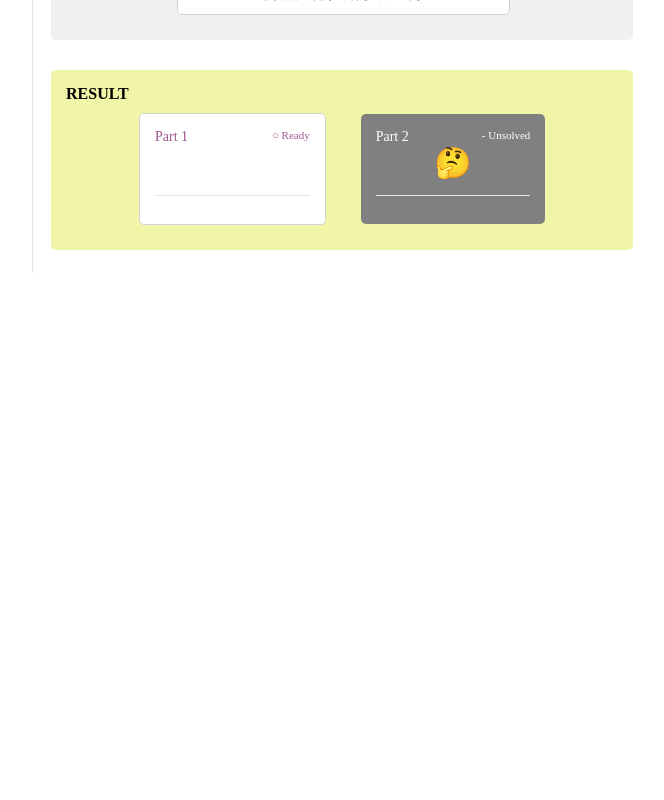
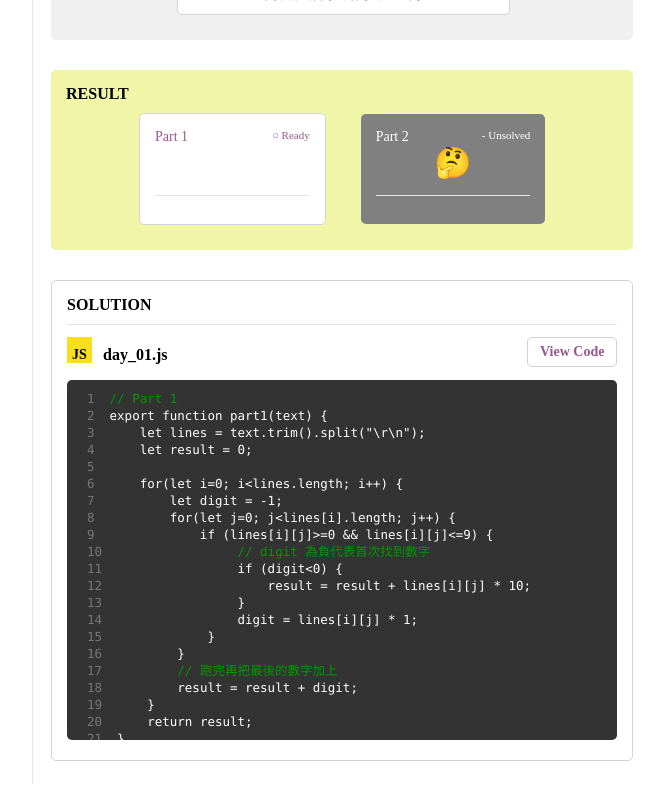
Before and after one commit to Lynn19950915/Advent_of_Code, a Vue app: page /day/01 in a window 1280 px wide. Shown: the part 454-1254 px from the top of the page, without its empty margins (431-1095 px from the left). Before the commit the page ends 800 px from the top, so only its background shows below. Built offline with nearby package versions, Linux system fonts and the light colour scheme.

Commit message:
#2 附上程式碼區塊

```diff
--- a/src/data/days.js
+++ b/src/data/days.js
@@ -1,4 +1,5 @@
 import { part1 as sol01_1, part2 as sol01_2 } from "./solutions/day_01"
+import day01_source from "./solutions/day_01.js?raw"
 
 export const days = [
     {
@@ -8,5 +9,6 @@ export const days = [
         stars: 1,
         part1: sol01_1,
         part2: sol01_2,
+        sourceCode: day01_source,
     },
 ]
--- a/src/views/DailySolution.css
+++ b/src/views/DailySolution.css
@@ -15,12 +15,12 @@
     border: 1px solid lightgray;
     font-size: 15px; border-radius: 5px;
 }
-#link {
-    width: 138px; margin: 10px 0 3px 0; padding: 6px 12px;
+#link1 {
+    width: fit-content; margin: 10px 0 3px 0; padding: 6px 12px;
     border: 0.5px solid #9F08C1;
     font-size: 14px; color: #9F08C1; border-radius: 5px;
 }
-a {
+#link1 > a {
     color: #9F08C1; text-decoration: none;
 }
 
@@ -42,7 +42,7 @@ a {
     display: none;
 }
 #execute {
-    width: 120px; margin: 15px auto 5px auto; padding: 8px 16px;
+    width: fit-content; margin: 15px auto 5px auto; padding: 8px 16px;
     color: #FFFFFF; background-color: #9F08C1;
     font-size: 14px; border-radius: 5px; text-align: center;
     cursor: pointer;
@@ -70,3 +70,48 @@ a {
     color: #9F08C1; font-size: 30px; font-weight: bold; text-align: center;
     border-bottom: 1px solid #E5E5E5;
 }
+
+#solution {
+    margin: 30px 0; padding: 15px;
+    border: 1px solid lightgray; border-radius: 5px;
+}
+#solTitle {
+    margin-top: 10px; gap: 5px;
+    font-weight: bold;
+    display: flex; justify-content: space-between; align-items: center;
+    border-top: 1px solid #E5E5E5;
+}
+#solType {
+    padding: 10px 5px 0px 5px; background-color: #F7DF1E;
+    font-size: 14px;
+}
+#solName {
+    width: 75%; margin-top: 10px;
+}
+#link2 {
+    width: fit-content; margin: 12px 0 8px 0; padding: 6px 12px;
+    border: 0.5px solid lightgray;
+    font-size: 14px; border-radius: 5px;
+    cursor: pointer;
+}
+#link2 > a {
+    color: #9A5590; text-decoration: none;
+}
+
+#solCode {
+    width: 100%; max-height: 360px; margin: 5px auto; padding: 10px 20px;
+    font-family: "SFMono-Regular", Consolas, monospace;
+    font-size: 12.5px; color: #FFFFFF; background-color: #333333;
+    box-sizing: border-box; border-radius: 5px; overflow-y: auto;
+}
+.lineNumber {
+    margin-right: 15px; color: #777777;
+    user-select: none;
+}
+code {
+    font-family: "SFMono-Regular", Consolas, monospace;
+    white-space: pre;
+}
+.comment {
+    color: #009900
+}
--- a/src/views/DailySolution.vue
+++ b/src/views/DailySolution.vue
@@ -38,7 +38,7 @@ async function getAnswer() {
 
 		<div id="description">
 			<div>{{ currentDay.summary }}</div>
-			<div id="link">
+			<div id="link1">
 				<!-- 轉型別後，組裝題目的原始連結 -->
 				<a :href="`https://adventofcode.com/2023/day/${Number(currentDay.day)}`" target="_blank">View Full Description</a>
 			</div>
@@ -87,6 +87,28 @@ async function getAnswer() {
 				</div>
 			</div>
 		</div>
+
+		<div id="solution">
+			<div><b>SOLUTION</b></div>
+			<div id="solTitle">
+				<span id="solType">JS</span>
+				<div id="solName">day_{{ currentDay.day }}.js</div>
+				<div id="link2">
+					<a :href="`https://github.com/Lynn19950915/Advent_of_Code/blob/main/src/data/solutions/day_${currentDay.day}.js`" target="_blank">View Code</a>
+				</div>
+			</div>
+
+			<div id="solCode">
+				<!-- 列出程式原始碼 -->
+				<!-- <pre><code>{{ currentDay.sourceCode }}</code></pre> -->
+
+				<div v-for="(line, index) in currentDay.sourceCode.split('\n')" :key="index" style="line-height: 17px">
+					<!-- 產生程式的行數及註解換色 -->
+					<span class="lineNumber">{{ index+1 }}</span>
+					<code :class="{ comment: line.trim().startsWith('//') }">{{ line }}</code>
+				</div>
+			</div>
+		</div>
 	</div>
 </template>
 
```
